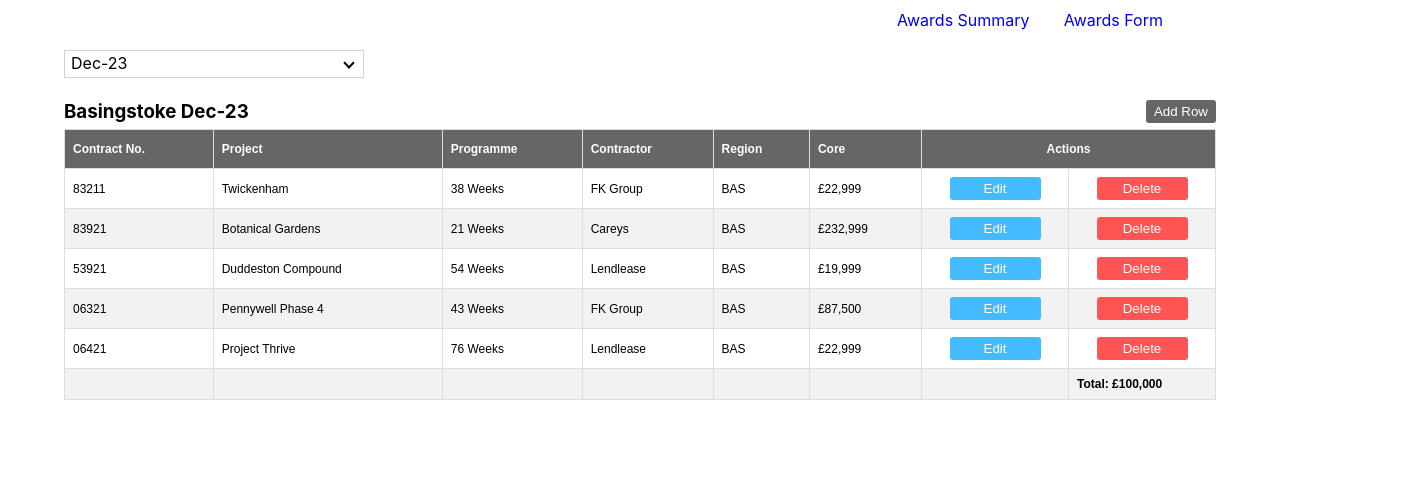
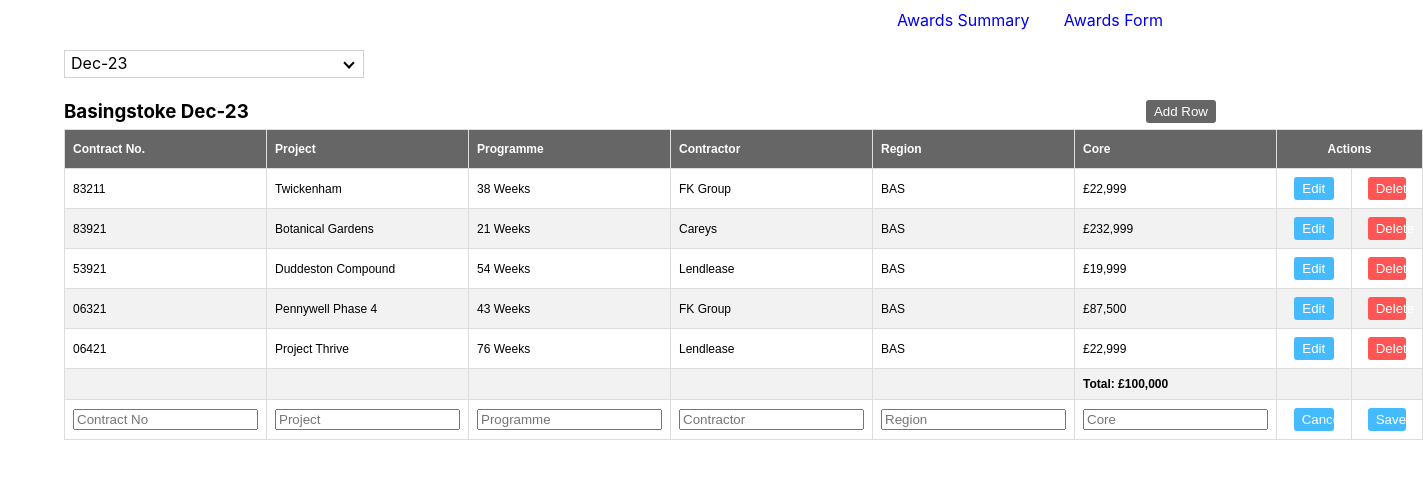
Before and after one commit to stalliardo/contract-awards, a React (Create React App) app in the folder client/: page /awards-form in a window 1280 px wide. Both pictures are taken after a click on the button "Add Row". Shown: the top 478 px of the page, 1423 px wide, since content can reach past the window. Built offline with nearby package versions, Linux system fonts and the light colour scheme.

Commit message:
Added a conditional editable row

```diff
--- a/client/src/components/awards/AwardsForm.js
+++ b/client/src/components/awards/AwardsForm.js
@@ -1,10 +1,17 @@
-import React from 'react'
+import React, { useState } from 'react'
 import './awards.css';
 import SelectMenu from '../selectMenu/SelectMenu';
 
 // TODO - refactor so that the table rows an be edited and deleted
 
 const AwardsForm = () => {
+
+    const [showAddRow, setShowAddRow] = useState(false);
+
+    const handleChange = (e) => {
+
+    }
+
     return (
         <div className='awards-page-container'>
             <div className='awards-select-menu-container'>
@@ -14,7 +21,7 @@ const AwardsForm = () => {
                 <div className='awards-page-title-and-button'>
                     <h3>Basingstoke Dec-23</h3>
 
-                    <button>
+                    <button onClick={() => setShowAddRow(true)}>
                         Add Row
                     </button>
 
@@ -23,7 +30,7 @@ const AwardsForm = () => {
                     <thead>
 
                         <tr>
-                            <th>Contract No.</th>
+                            <th className='contracts-column'>Contract No.</th>
                             <th>Project</th>
                             <th>Programme</th>
                             <th>Contractor</th>
@@ -109,10 +116,41 @@ const AwardsForm = () => {
                             <td></td>
                             <td></td>
                             <td></td>
+                            <td className='last-cell'>Total: £100,000</td>
                             <td></td>
                             <td></td>
-                            <td className='last-cell'>Total: £100,000</td>
                         </tr>
+
+                        {
+                            showAddRow &&
+                            <tr className='conditional-row'>
+                            <td>
+                                <input type='text' name='contractNumber' placeholder='Contract No' onChange={handleChange}/>
+                            </td>
+                            <td>
+                                <input type='text' name='contractNumber' placeholder='Project' onChange={handleChange}/>
+                            </td>
+                            <td>
+                                <input type='text' name='contractNumber' placeholder='Programme' onChange={handleChange}/>
+                            </td>
+                            <td>
+                                <input type='text' name='contractNumber' placeholder='Contractor' onChange={handleChange}/>
+                            </td>
+                            <td>
+                                <input type='text' name='contractNumber' placeholder='Region' onChange={handleChange}/>
+                            </td>
+                            <td>
+                                <input type='text' name='contractNumber' placeholder='Core' onChange={handleChange}/>
+                            </td>
+                            <td className='table-actions-cell' onClick={() => setShowAddRow(false)}>
+                                <button className='table-actions-cell edit'>Cancel</button>
+                            </td>
+                            <td className='table-actions-cell'>
+                                <button className='table-actions-cell edit'>Save</button>
+                            </td>
+
+                        </tr>
+                        }
                     </tbody>
 
                 </table>
--- a/client/src/index.css
+++ b/client/src/index.css
@@ -65,6 +65,14 @@ code {
       }
     }
   }
+
+  .conditional-row {
+
+  }
+
+  .contracts-column {
+    width: 200px;
+  }
 }
 
 #awards-table .last-cell {
@@ -86,6 +94,8 @@ code {
   background-color: #666666;
   color: white;
 }
+
+
 
 .arrow {
   border: solid black;
```
